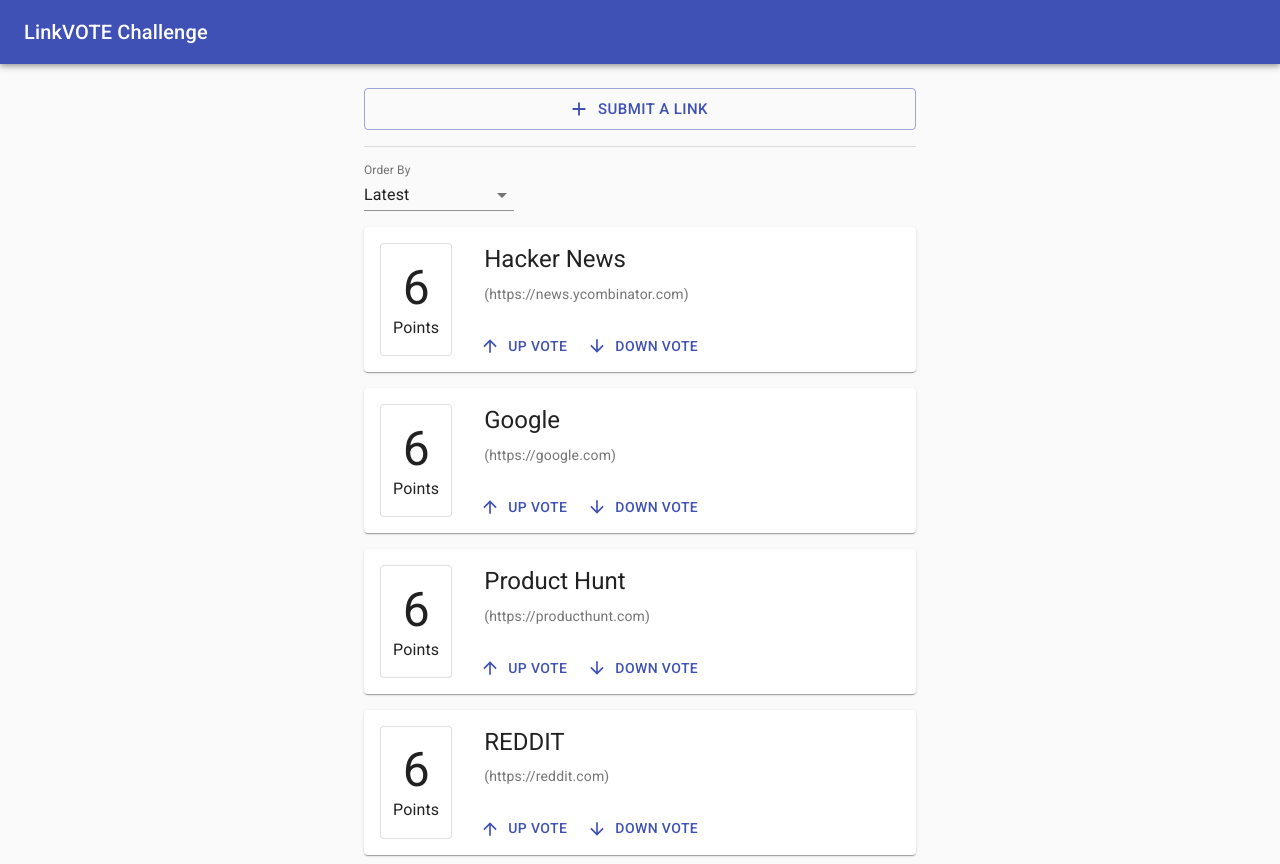
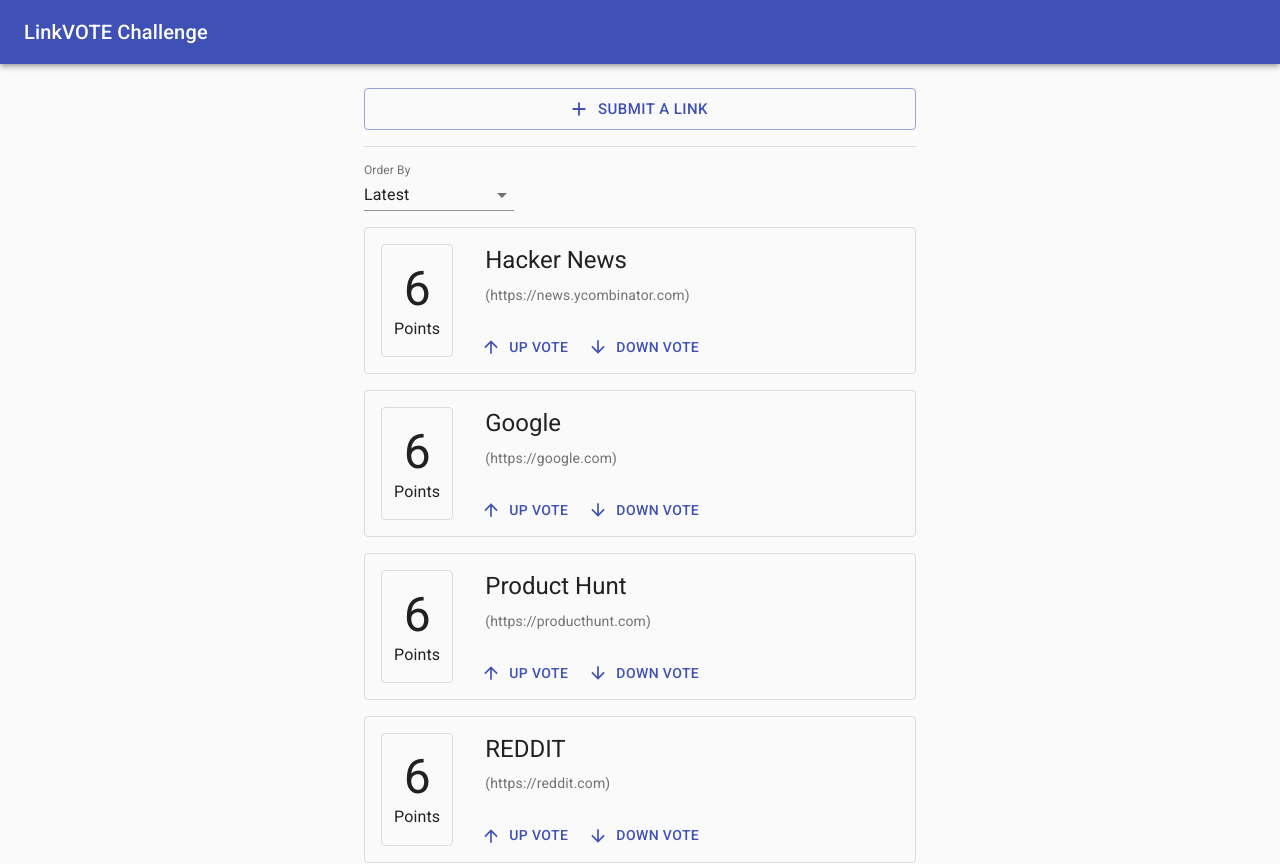
Before and after one commit to emirsavran/linkvote, a React (Create React App) app: page / in a window 1280 px wide. Shown: the top 864 px of the page. Built offline with nearby package versions, Linux system fonts and the light colour scheme.

Commit message:
configure ListItem highlight and show remove button on mouse over

```diff
--- a/src/components/ListItem.js
+++ b/src/components/ListItem.js
@@ -1,19 +1,26 @@
-import React from 'react';
+import React, { useState } from 'react';
 import PropTypes from 'prop-types';
 import {
-  Button, Card, CardActions, CardContent, Typography, makeStyles, Box, Paper,
+  Button, Card, CardActions, CardContent, Typography, makeStyles, Box, Paper, Fade, IconButton,
 } from '@material-ui/core';
-import { ArrowUpward, ArrowDownward } from '@material-ui/icons';
+import { ArrowUpward, ArrowDownward, RemoveCircleOutline } from '@material-ui/icons';
 
 const useStyles = makeStyles((theme) => ({
   card: {
+    backgroundColor: 'transparent',
+    position: 'relative',
     display: 'flex',
     flexDirection: 'row',
+    '&:hover': {
+      backgroundColor: '#ffffff',
+      transition: 'background-color 195ms linear',
+    },
     [theme.breakpoints.only('xs')]: {
       flexDirection: 'column',
     },
   },
   pointBox: {
+    backgroundColor: 'transparent',
     margin: theme.spacing(2),
     padding: theme.spacing(1.5),
     display: 'flex',
@@ -29,12 +36,31 @@
       },
     },
   },
+  removeButton: {
+    position: 'absolute',
+    top: 0,
+    right: 0,
+  },
 }));
 
 function ListItem({ name, url }) {
   const classes = useStyles();
+  const [isMouseOver, setIsMouseOver] = useState(false);
+
   return (
-    <Card className={classes.card}>
+    <>
+      <Card
+        className={classes.card}
+        elevation={0}
+        variant="outlined"
+        onMouseEnter={() => setIsMouseOver(true)}
+        onMouseLeave={() => setIsMouseOver(false)}
+      >
+        <Fade in={isMouseOver}>
+          <IconButton className={classes.removeButton} aria-label="remove link">
+            <RemoveCircleOutline color="error" />
+          </IconButton>
+        </Fade>
         <Paper elevation={0} variant="outlined" className={classes.pointBox}>
           <Typography variant="h3">6</Typography>
           <Typography>Points</Typography>
@@ -58,6 +84,7 @@
           </CardActions>
         </Box>
       </Card>
+    </>
   );
 }
 
```
Lines whose indentation alone changed are shown as unchanged.
